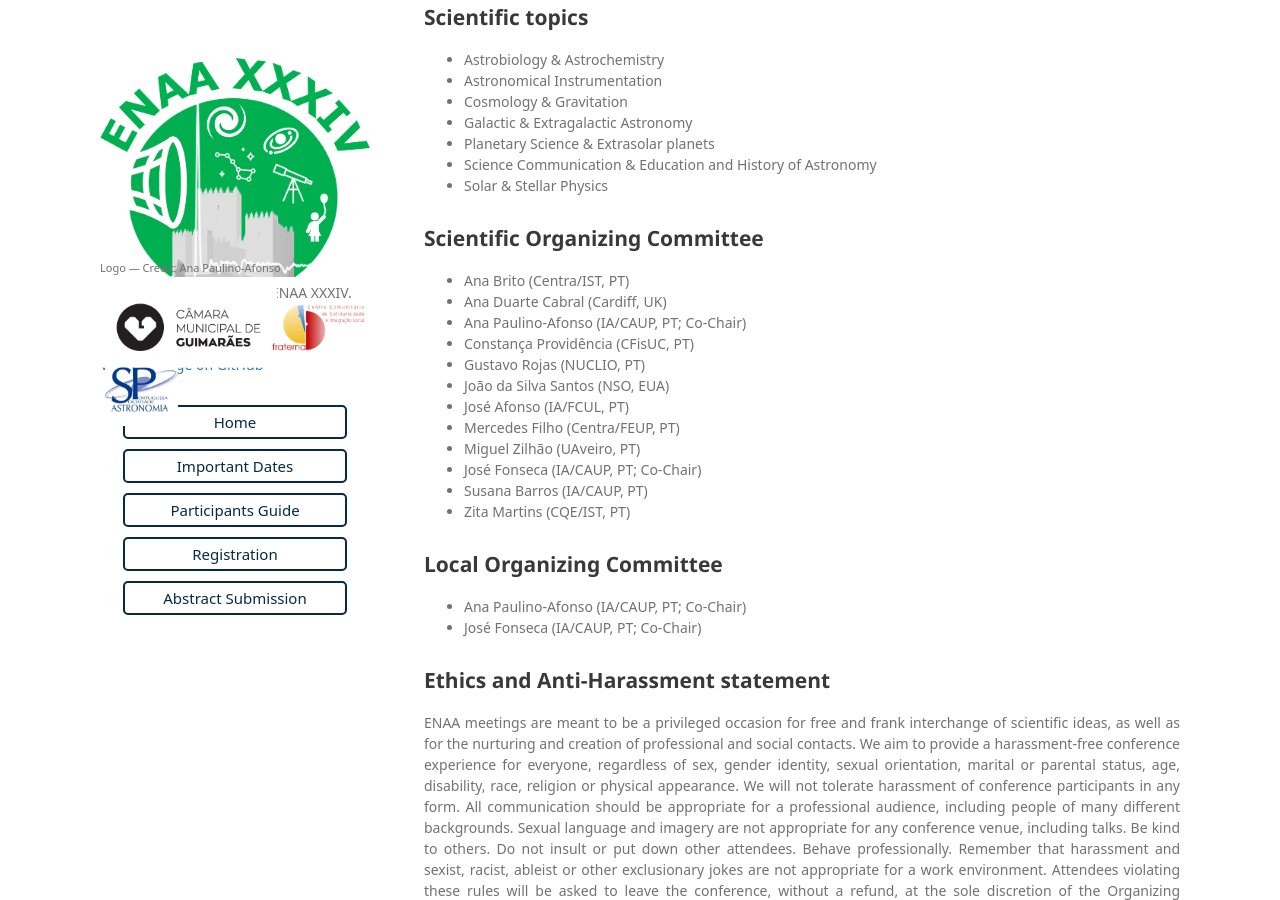
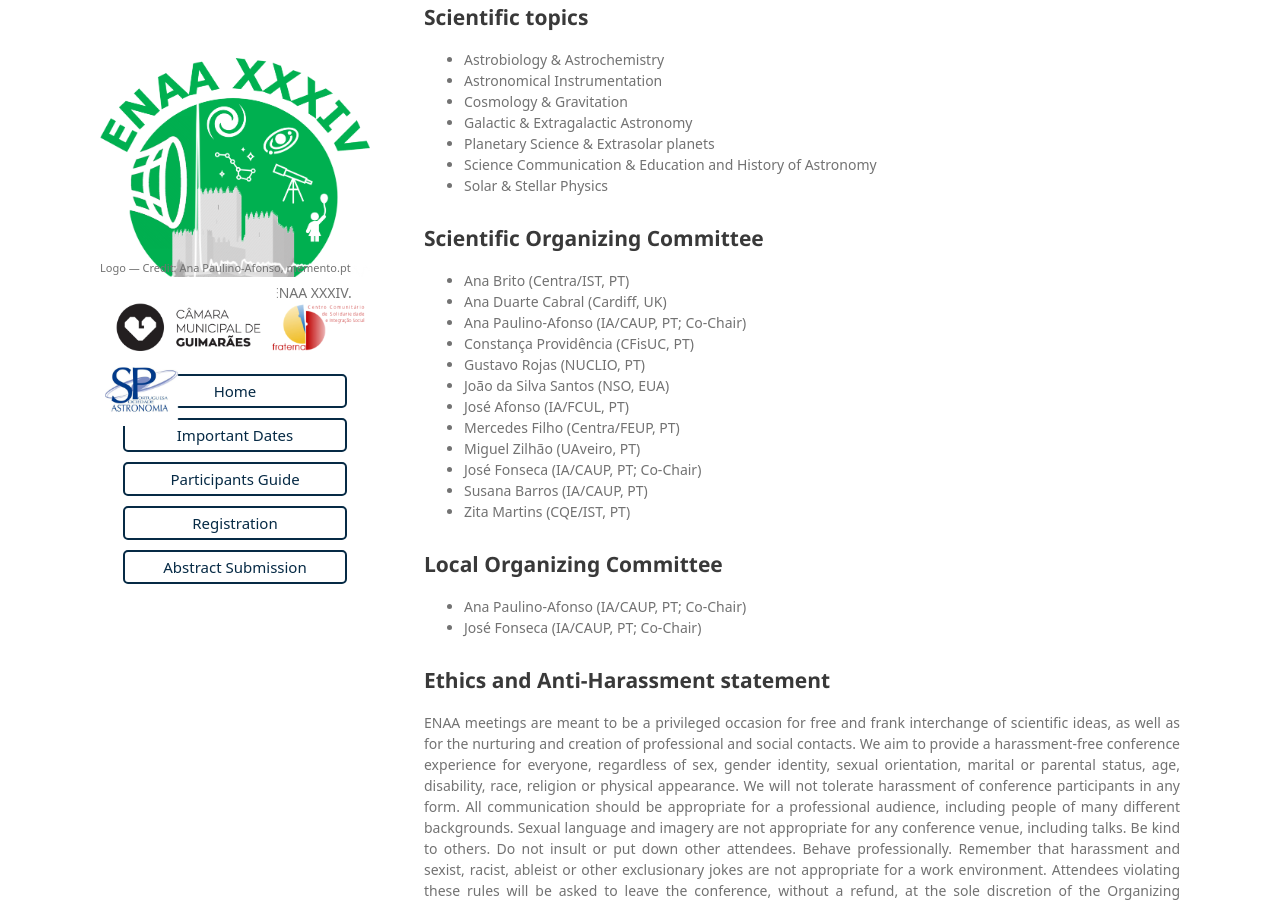
Before and after one commit to ENAA-XXXIV/ENAA-XXXIV.github.io, a Jekyll site: the page built from index.md, in a window 1280 px wide and 900 px high, scrolled down 419 px. Built offline with Jekyll 4.4.1, drawn with Linux system fonts in a browser that asks for light colours; some web fonts are replaced; our own code applies the rules of GitHub Pages for plain Markdown files.

Commit message:
Updated index to remove github link

```diff
--- a/_layouts/default.html
+++ b/_layouts/default.html
@@ -32,13 +32,13 @@
         <div class="button-wrapper">
           <p class="view"> <a href="mailto:enaaxxxiv@gmail.com"> Contact Organization </a></p>
 
-        {% if site.github.is_project_page %}
+        <!-- {% if site.github.is_project_page %}
         <p class="view"><a href="{{ site.github.repository_url }}">View the Page on GitHub</a></p>
         {% endif %}
 
         {% if site.github.is_user_page %}
         <p class="view"><a href="{{ site.github.owner_url }}">View the Page on GitHub</a></p>
-        {% endif %}
+        {% endif %} -->
         </div>
 
         <div class="button-wrapper">
@@ -110,7 +110,7 @@
 
       </section>
       <footer>
-        <p><small>Logo &mdash; Credit: Ana Paulino-Afonso</small></p>
+        <p><small>Logo &mdash; Credit: Ana Paulino-Afonso, memento.pt </small></p>
         <div>
           <img src="{{ "/assets/images/sponsors.png" | relative_url }}" alt="LogoSponsors" />
         </div>
```
